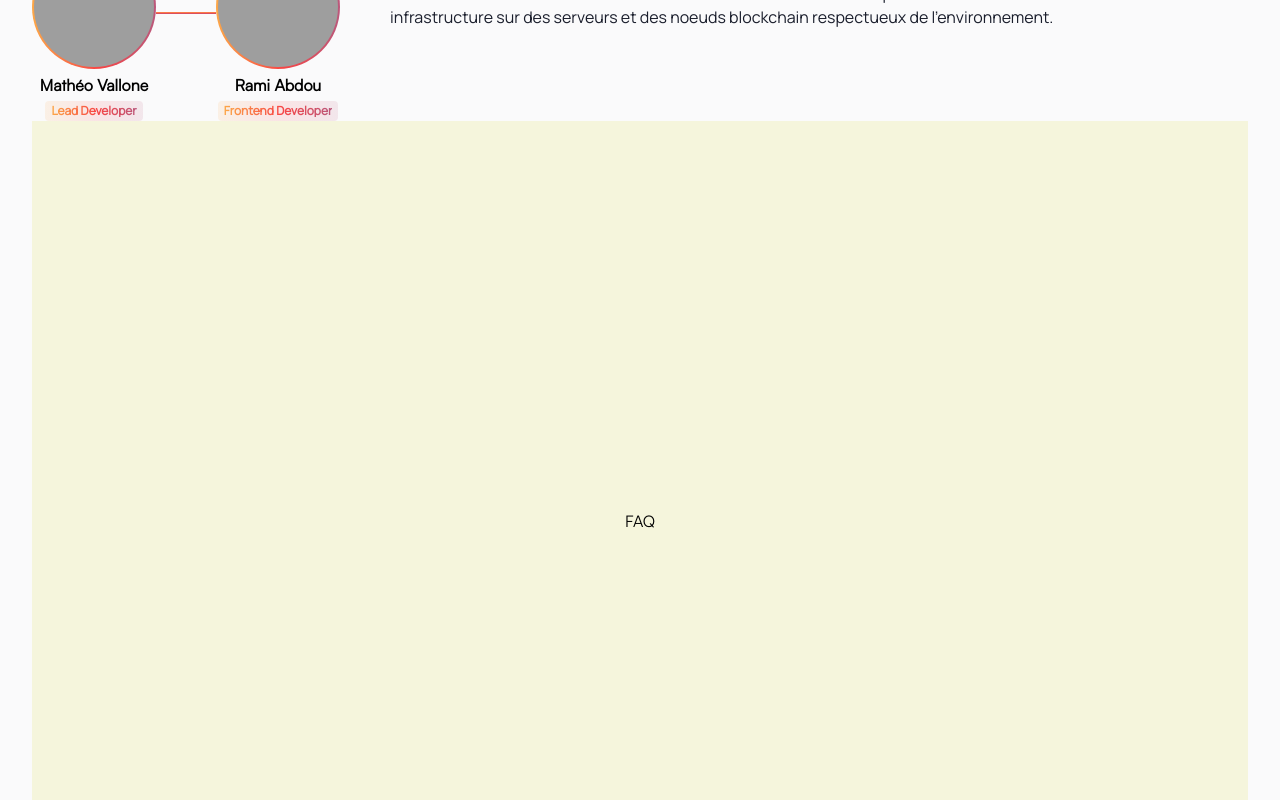
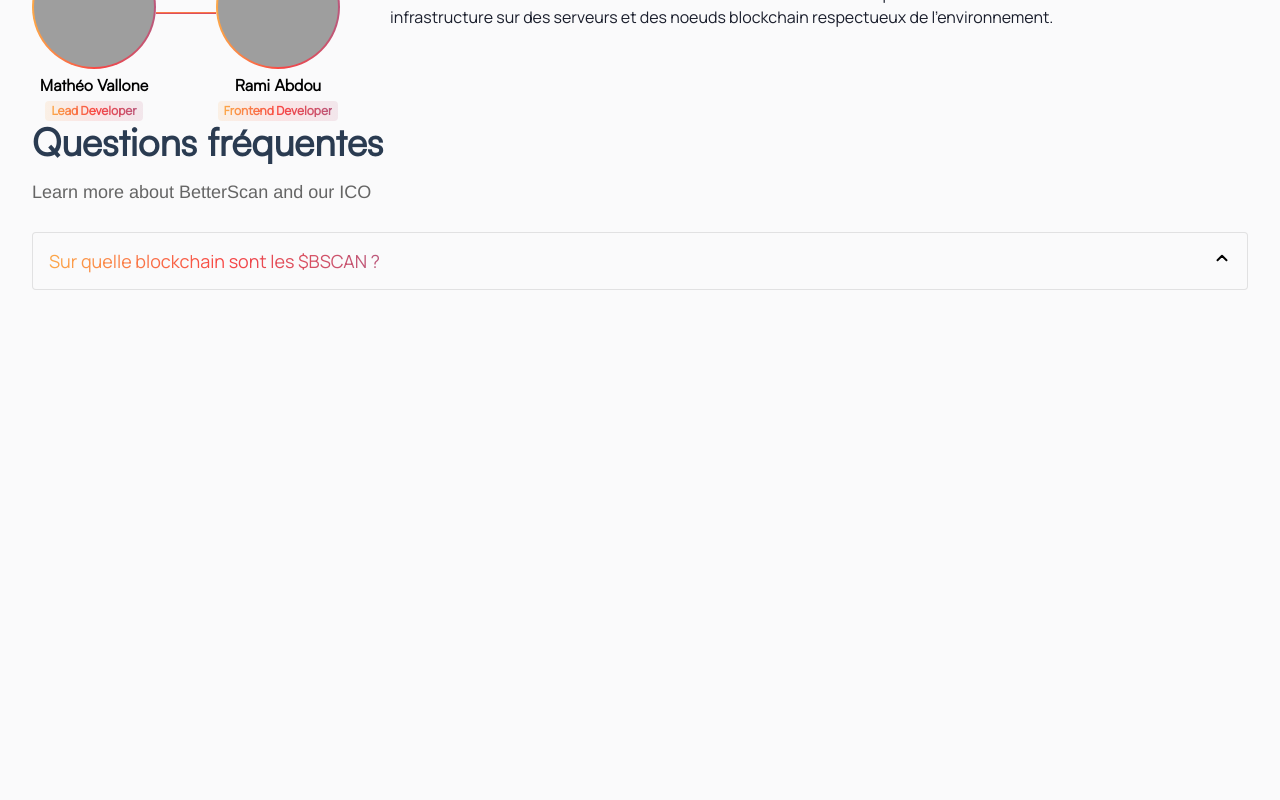
Before and after one commit to BetterScan/LandingPage, a React (Create React App) app: page / in a window 1280 px wide. Shown: the part 3760-4560 px from the top of the page. Built offline with nearby package versions, Linux system fonts and the light colour scheme; grey boxes are pictures that could not be loaded.

Commit message:
added question to faq

```diff
--- a/src/Component/FAQ/FAQ.css
+++ b/src/Component/FAQ/FAQ.css
@@ -1,7 +1,75 @@
-.faq-container{
-    min-height: 100vh;
-    display: flex;
-    justify-content: center;
-    align-items: center;
-    background-color: beige;
+.faq-container {
+  min-height: 100vh;
+  display: flex;
+  flex-direction: column;
 }
+.faq-title {
+  color: #2a3b51;
+  font-family: "satoshi-regular";
+  font-size: 38px;
+  font-style: normal;
+  font-weight: 700;
+  line-height: 42px; /* 110.526% */
+}
+.faq-description {
+  color: #656565;
+  font-feature-settings: "salt" on, "liga" off;
+  font-family: Helvetica;
+  font-size: 18px;
+  font-style: normal;
+  font-weight: 400;
+  line-height: 160%; /* 28.8px */
+  margin-top: 15px;
+}
+.faq-questions-first-question-container {
+  border-radius: 4px;
+  border: 1px solid rgba(0, 0, 0, 0.1);
+  background: #fafafb;
+  padding: 16px;
+  margin-top: 26px;
+  overflow: hidden;
+  cursor: pointer;
+  animation: scaleQuestionContainer 3s;
+}
+.faq-questions-first-question-title-and-chevron {
+  display: flex;
+  width: 100%;
+  justify-content: space-between;
+  user-select: none;
+}
+.faq-questions-first-question-title {
+  font-family: "manrope-regular";
+  font-size: 18px;
+  font-style: normal;
+  font-weight: 500;
+  line-height: 24px;
+  background: var(
+    --orange-gradient,
+    linear-gradient(90deg, #ffd94a -27.11%, #f74545 53.98%, #95649d 128.58%)
+  );
+  background-clip: text;
+  -webkit-background-clip: text;
+  -webkit-text-fill-color: transparent;
+}
+.faq-questions-first-question-answer {
+  /* display: none; */
+  color: rgba(0, 0, 0, 0.8);
+  font-family: "manrope-regular";
+  font-size: 16px;
+  font-style: normal;
+  font-weight: 400;
+  line-height: 24px; /* 150% */
+  margin-top: 10px;
+  animation: scaleVerticalTopAnimation 1s ease 0s 1 normal forwards;
+}
+@keyframes scaleVerticalTopAnimation {
+  0% {
+    opacity: 0;
+    transform: translateY(-40px);
+  }
+
+  100% {
+    opacity: 1;
+    transform: translateY(0);
+  }
+}
--- a/src/Component/FAQ/FAQ.tsx
+++ b/src/Component/FAQ/FAQ.tsx
@@ -1,9 +1,42 @@
-import React from 'react'
-import './FAQ.css'
+import React, { useState } from "react";
+import chevronUp from "../../Assets/chevron-up.svg";
+import chevronDown from "../../Assets/chevron-down.svg";
+import "./FAQ.css";
 function FAQ() {
+  const [isFirstQuestionClicked, setIsFirstQuestionClicked] = useState(false);
+  function handleQuestionClick() {
+    setIsFirstQuestionClicked(!isFirstQuestionClicked);
+  }
   return (
-    <div className='faq-container'>FAQ</div>
-  )
+    <div className="faq-container">
+      <div className="faq-title">Questions fréquentes</div>
+      <div className="faq-description">
+        Learn more about BetterScan and our ICO
+      </div>
+      <div className="faq-questions-list-container">
+        <div
+          onClick={handleQuestionClick}
+          className="faq-questions-first-question-container"
+        >
+          <div className="faq-questions-first-question-title-and-chevron">
+            <div className="faq-questions-first-question-title">
+              Sur quelle blockchain sont les $BSCAN ?
+            </div>
+            <div>
+              <img src={chevronUp} alt="chevron logo" />
+            </div>
+          </div>
+          <div
+            style={isFirstQuestionClicked ? {} : { display: "none" }}
+            className="faq-questions-first-question-answer"
+          >
+            Le jeton est un ERC-20 sur la blockchain ZKSync Era. Pour ajouter le
+            smart-contract à ton Metamask : 0x...
+          </div>
+        </div>
+      </div>
+    </div>
+  );
 }
 
-export default FAQ
+export default FAQ;
```
Also changed, not shown: src/Assets/chevron-down.svg (added), src/Assets/chevron-up.svg (added).
